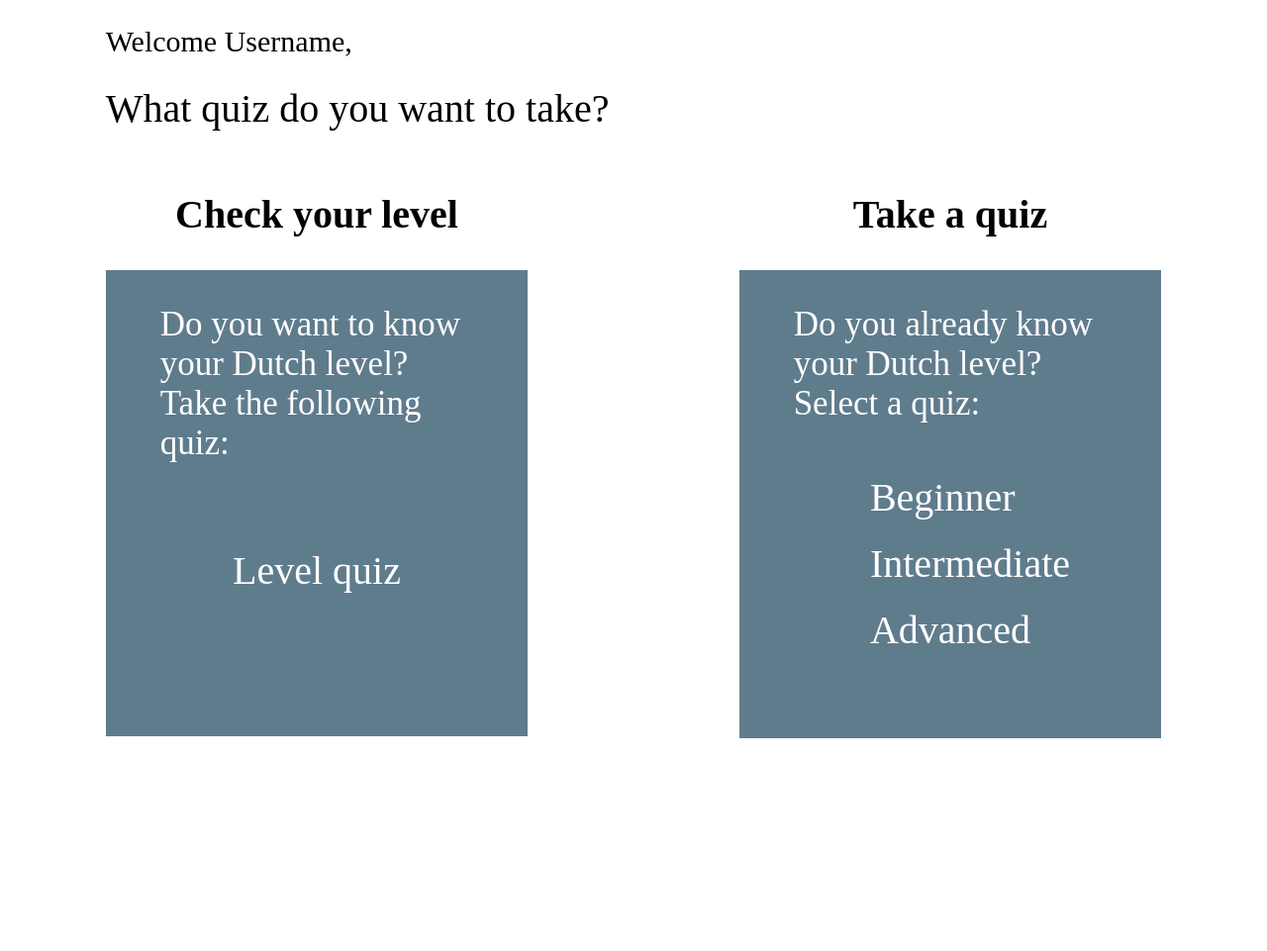
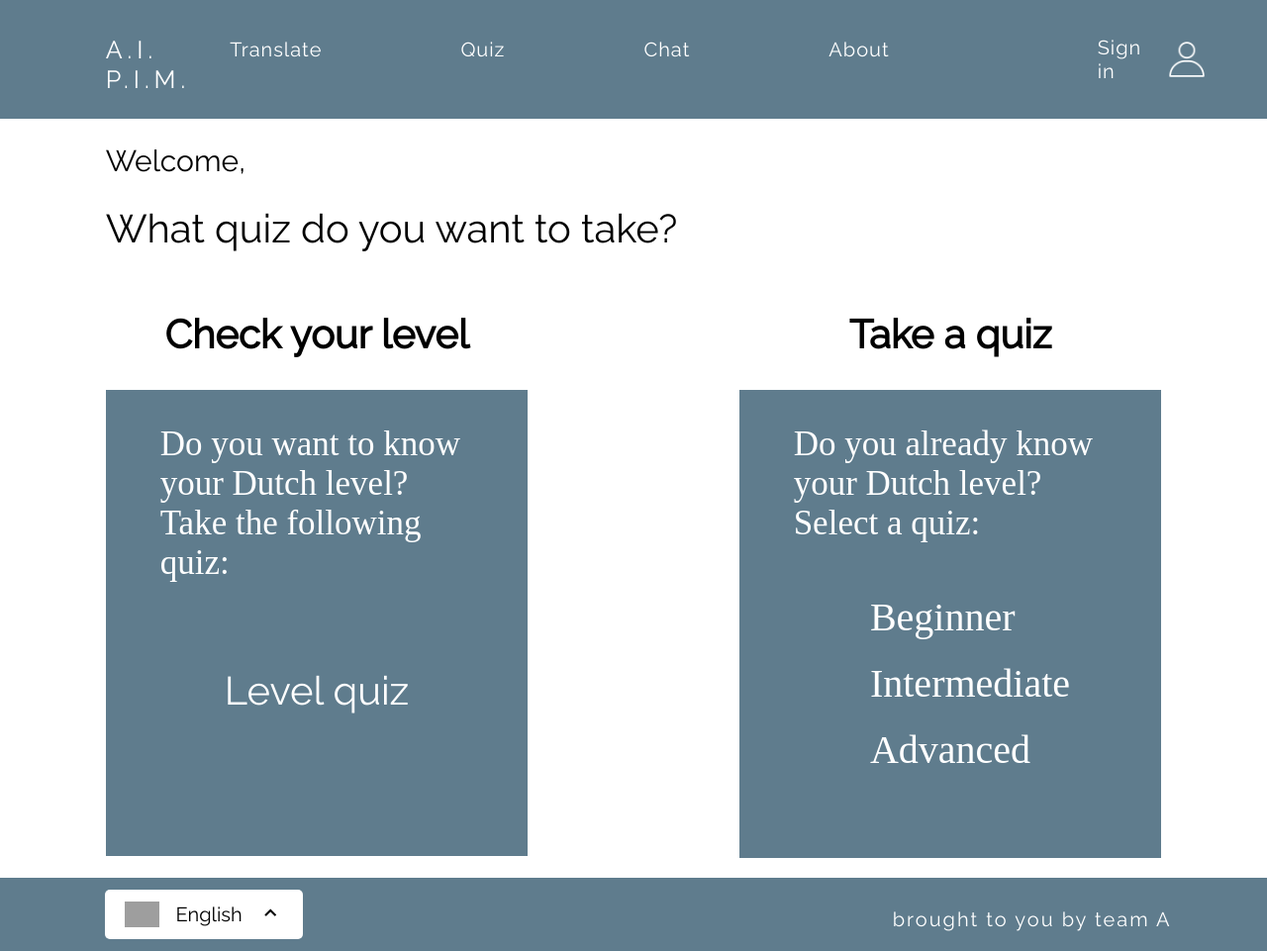
Before and after one commit to beyzaolmez/pimWebsite, a PHP site: page /translate/selectQuiz.php in a window 1280 px wide. Shown: the whole page at 99% size. Before the commit the page ends 746 px from the top, so only its background shows below. Run offline with PHP 8.4, Linux system fonts and the light colour scheme; grey boxes are pictures that could not be loaded.

Commit message:
added translation for the select quiz page

```diff
--- a/languages/en.php
+++ b/languages/en.php
@@ -36,6 +36,18 @@
         //from the conversation page
         "welcome" => "Welcome,",
 		"what2" => "What do you want to talk about?",
-		"connect" => "Connect to Pim"
+		"connect" => "Connect to Pim",
+
+        //from the quiz pages
+        "welcome" => "Welcome,",
+		"what3" => "What quiz do you want to take?",
+        "check" => "Check your level",
+        "check-h3" => "Do you want to know your Dutch level? <br> Take the following quiz:",
+        "level" => "Level quiz",
+        "take" => "Take a quiz",
+        "take-h3" => "Do you already know your Dutch level? <br> Select a quiz:",
+        "beginner" => "Beginner",
+        "mid" => "Intermediate",
+        "advanced" => "Advanced"
 	);
 ?>
--- a/selectQuiz.php
+++ b/selectQuiz.php
@@ -1,35 +1,65 @@
+<?php
+    include "languages/config.php";
+?>
 <!DOCTYPE html>
 <html>
 <head>
     <meta charset="UTF-8">
     <title>Select quiz</title>
     <link rel="stylesheet" href="css/selectQuiz.css">
+    <link rel="stylesheet" href="css/header.css">
+    <link rel="stylesheet" href="css/footer.css">
+    <link href='https://unpkg.com/boxicons@2.1.1/css/boxicons.min.css' rel='stylesheet'>
 </head>
 
     <body>
         <div id="container">
+
+            <?php include_once "header.php"; ?>
+
             <div id="intro">
-                <h2 class="first">Welcome Username,</h2>
-                <h1 class="second">What quiz do you want to take?</h1>
+                <h2 class="first"><?php echo $lang['welcome']; ?></h2>
+                <h1 class="second"><?php echo $lang['what3']; ?></h1>
             </div>
             <div class="checkLevel">
-                <h2>Check your level</h2>
+                <h2><?php echo $lang['check']; ?></h2>
                 <div class="box1">
-                    <h3>Do you want to know your Dutch level? <br> Take the following quiz:</h3>
-                    <p>Level quiz</p>
+                    <h3><?php echo $lang['check-h3']; ?></h3>
+                    <p><?php echo $lang['level']; ?></p>
                 </div>
             </div>
             <div class="levelQuiz">
-                <h2>Take a quiz</h2>
+                <h2><?php echo $lang['take']; ?></h2>
                 <div class="box2">
-                    <h3>Do you already know your Dutch level? Select a quiz:</h3>
+                    <h3><?php echo $lang['take-h3']; ?></h3>
                     <ul>
-                        <li>Beginner</li>
-                        <li>Intermediate</li>
-                        <li>Advanced</li>
+                        <li><?php echo $lang['beginner']; ?></li>
+                        <li><?php echo $lang['mid']; ?></li>
+                        <li><?php echo $lang['advanced']; ?></li>
                     </ul>
                 </div>
             </div>
+
+            <footer>
+            <div class="select-menu">
+            <div class="select-btn">
+                <img src="img/globe-icon.jpg" alt="logo">
+                <span class="sBtn-text">English</span>
+                <i class="bx bx-chevron-up"></i>
+            </div>
+            <ul class="options">
+                <li class="option">
+                <span class="option-text"><a class="option-text" href="selectQuiz.php?lang=en"><?php echo $lang['lang_en']; ?></a></span>
+                </li>
+                <li class="option">
+                <span class="option-text"><a class="option-text" href="selectQuiz.php?lang=nl"><?php echo $lang['lang_nl']; ?></a></span>
+                </li>
+            </ul>
+            </div>
+            <p> <?php echo $lang['footer']; ?> </p>
+        </footer>
+
         </div>
     </body>
+    <script src="dropdown.js"></script>
 </html>
--- a/translateText.php
+++ b/translateText.php
@@ -64,7 +64,7 @@
     </ul>
     </div>
     <p> <?php echo $lang['footer']; ?> </p>
-</footer>
+    </footer>
 </div>
 <script src="dropdown.js"></script>
 <script type="text/javascript">
```
Also changed, not shown: languages/nl.php (+13 -1 lines).
